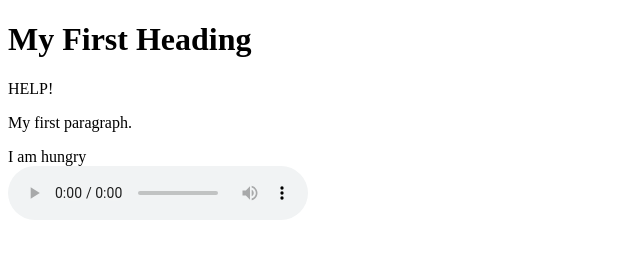
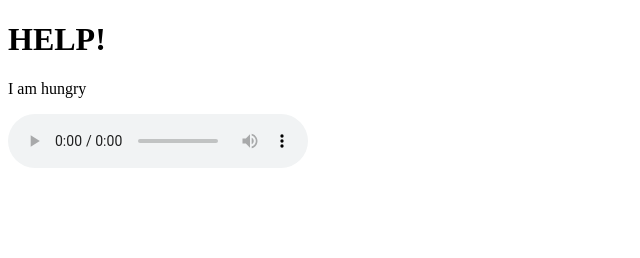
Before and after one commit to skylerskillman/skylers-site, a plain HTML site: page index.html in a window 1280 px wide. Shown: the whole page, without its empty margins (0-640 px from the left). Drawn offline with Linux system fonts and the light colour scheme.

Commit message:
Update index.html

```diff
--- a/index.html
+++ b/index.html
@@ -1,8 +1,8 @@
 <!DOCTYPE html>
 <html>
  <body>
-  <h1>My First Heading</h1> HELP!
-  <p>My first paragraph.</p> I am hungry
+  <h1>HELP!</h1>
+  <p>I am hungry</p>
 
 <div>
   <audio controls>
```
